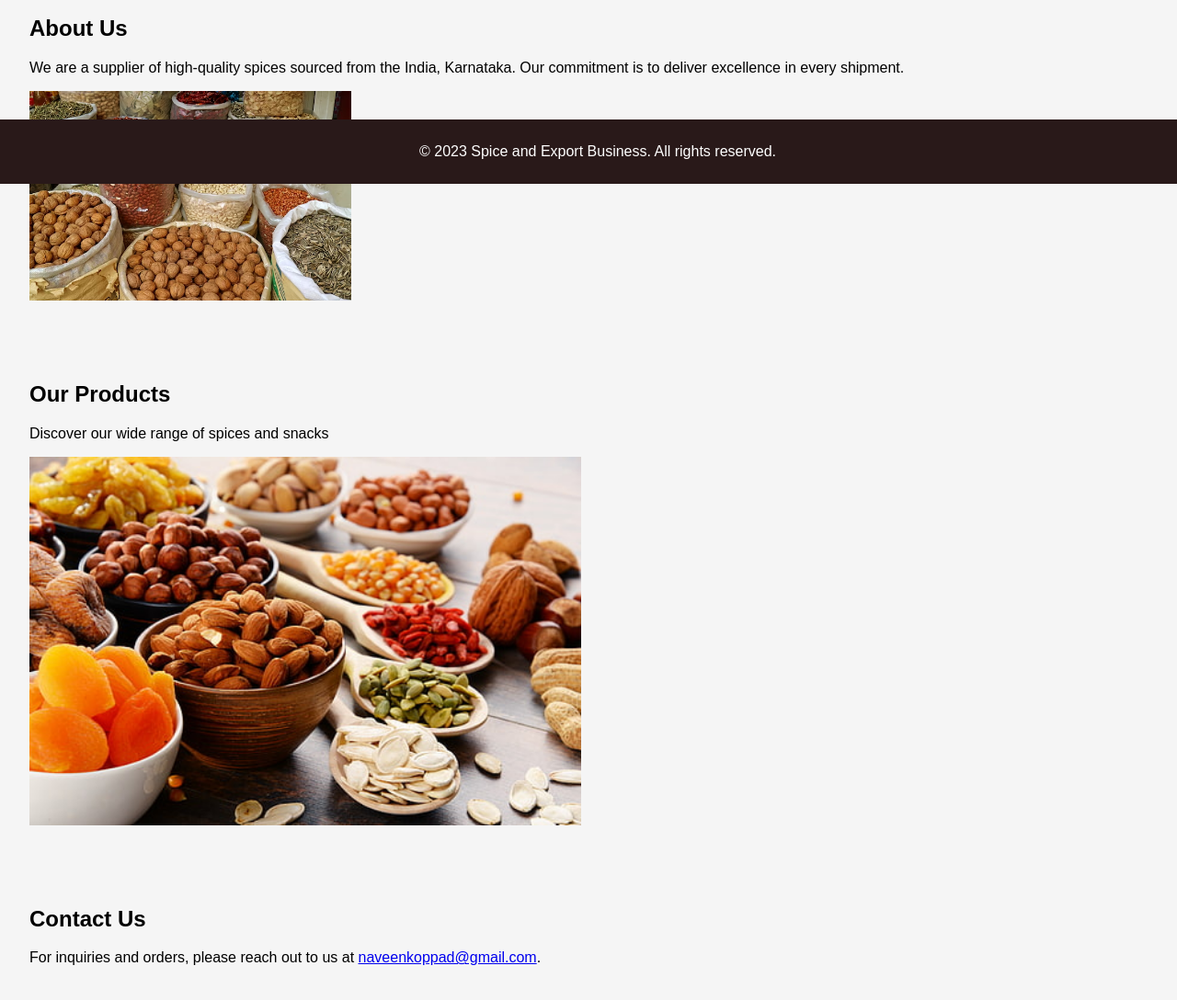
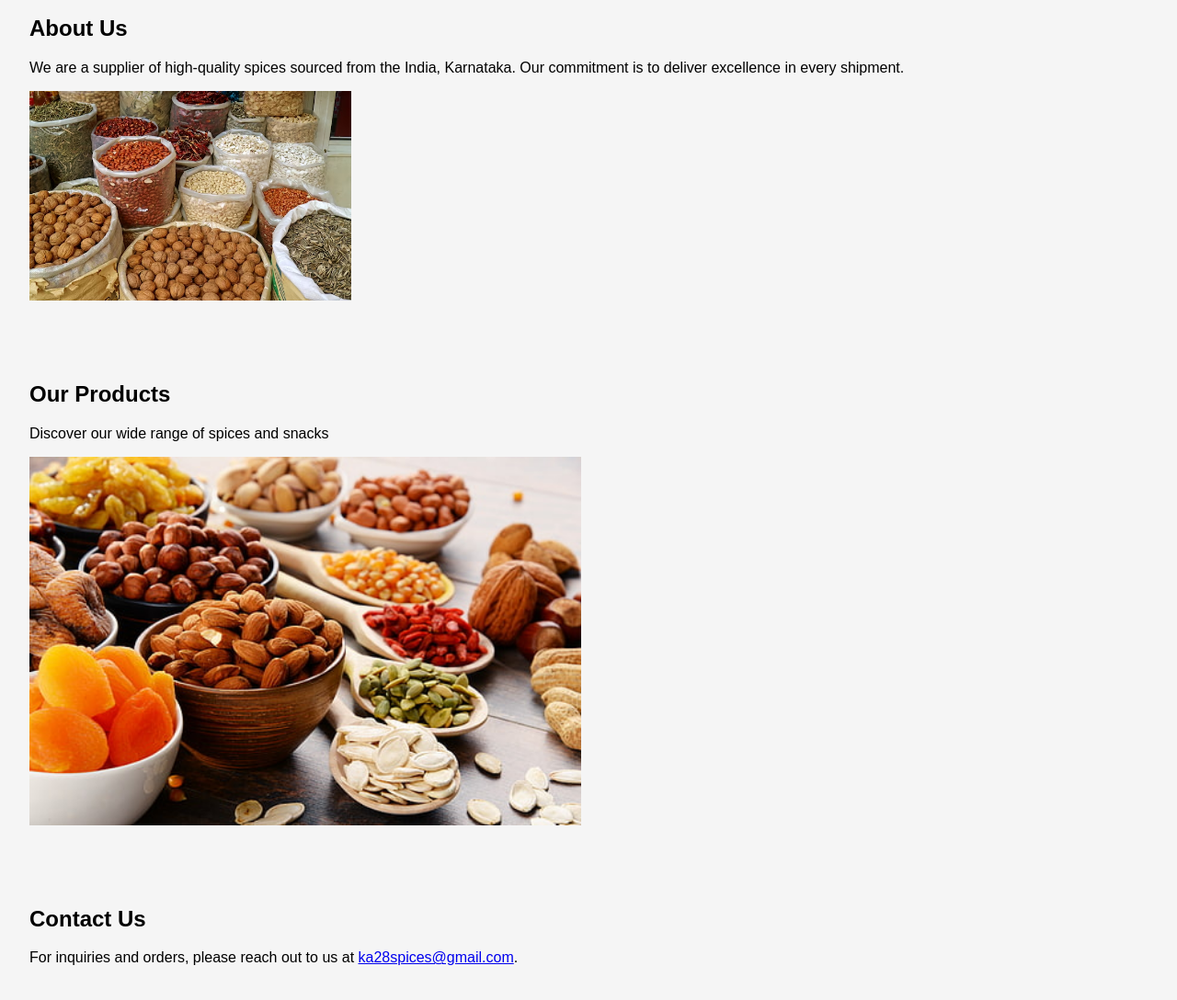
Before and after one commit to somismyusername/ecom, a plain HTML site: page index.html in a window 1280 px wide. Shown: the part 600-1688 px from the top of the page at 92% size. Drawn offline with Linux system fonts and the light colour scheme.

Commit message:
Update index.html

```diff
--- a/index.html
+++ b/index.html
@@ -86,37 +86,8 @@
 
     <section id="contact">
         <h2>Contact Us</h2>
-        <p>For inquiries and orders, please reach out to us at <a href="mailto:naveenkoppad@gmail.com">naveenkoppad@gmail.com</a>.</p>
+        <p>For inquiries and orders, please reach out to us at <a href="mailto:ka28spices@gmail.com">ka28spices@gmail.com</a>.</p>
     </section>
-
-    <footer>
-        <p>&copy; 2023 Spice and Export Business. All rights reserved.
-             <style>
-          body {
-              margin: 0;
-              padding: 0;
-          }
-
-          .content {
-              /* Adjust this value based on your content height */
-              min-height: 400px;
-              padding-bottom: 50px; /* Adjust this value based on your footer height */
-              position: bottom;
-          }
-
-          footer {
-              position: absolute;
-              bottom: 0;
-              width: 100%;
-              background-color: #291919;
-              text-align: center;
-              padding: 10px;
-          }
-      </style>
-      </style>
-        </p>
-
-    </footer>
 
 </body>
 </html>
```
